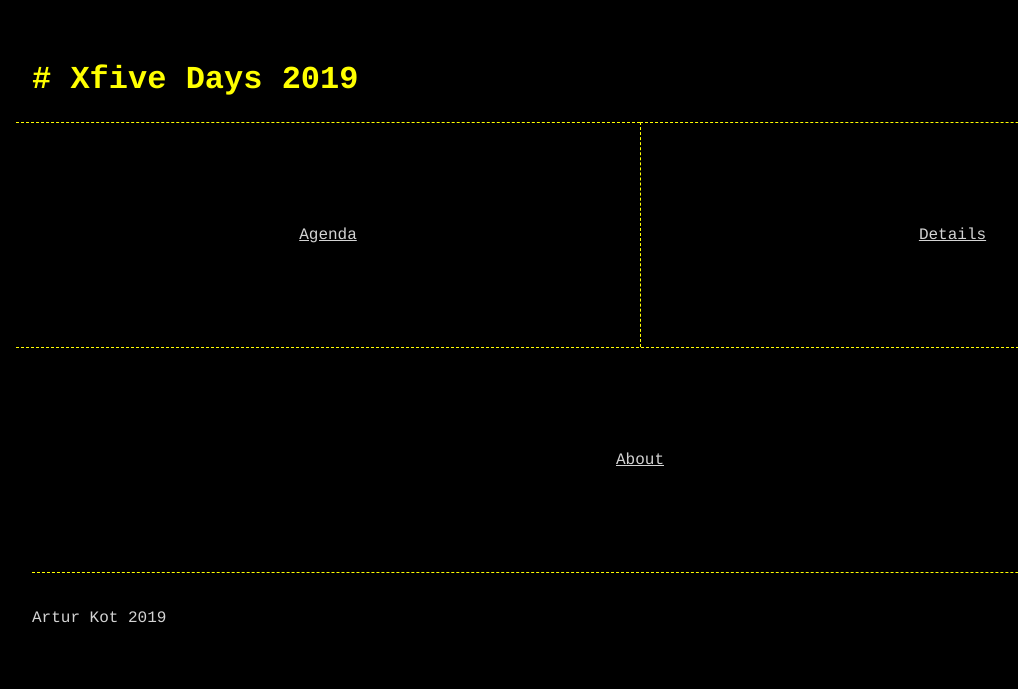
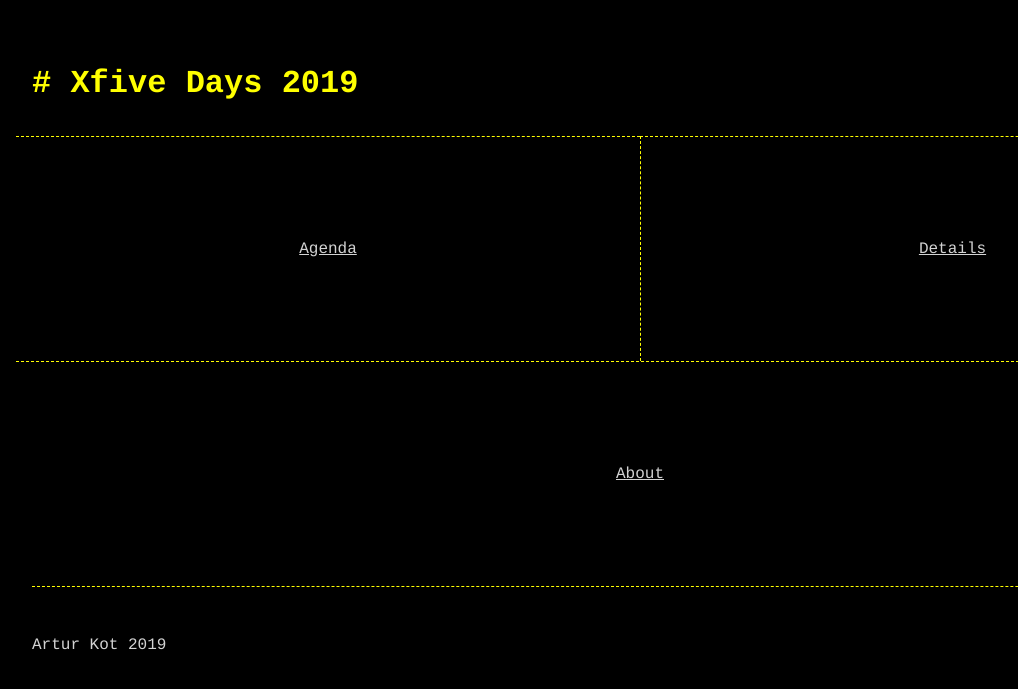
Before and after one commit to xfiveco/xfive-days-2019, a Jekyll site: the page built from index.html, in a window 1280 px wide. Shown: the top 689 px of the page, without its empty margins (0-1018 px from the left). Built offline with Jekyll 4.4.1, drawn with Linux system fonts in a browser that asks for light colours.

Commit message:
Adjust spacing

```diff
--- a/css/modules/main-footer.css
+++ b/css/modules/main-footer.css
@@ -1,6 +1,4 @@
 .main-footer {
-    display: flex;
-    height: 10vh;
-    align-items: center;
+    padding-top: 2rem;
     border-top: 1px dashed var(--color-distinct);
 }
--- a/css/modules/page.css
+++ b/css/modules/page.css
@@ -1,10 +1,10 @@
 .page {
     display: grid;
-    grid-template-rows: 10vh auto;
 }
 
 .page__header {
-    align-self: center;
+    margin-top: 2rem;
+    margin-bottom: 2rem;
 }
 
 .page__items {
```
